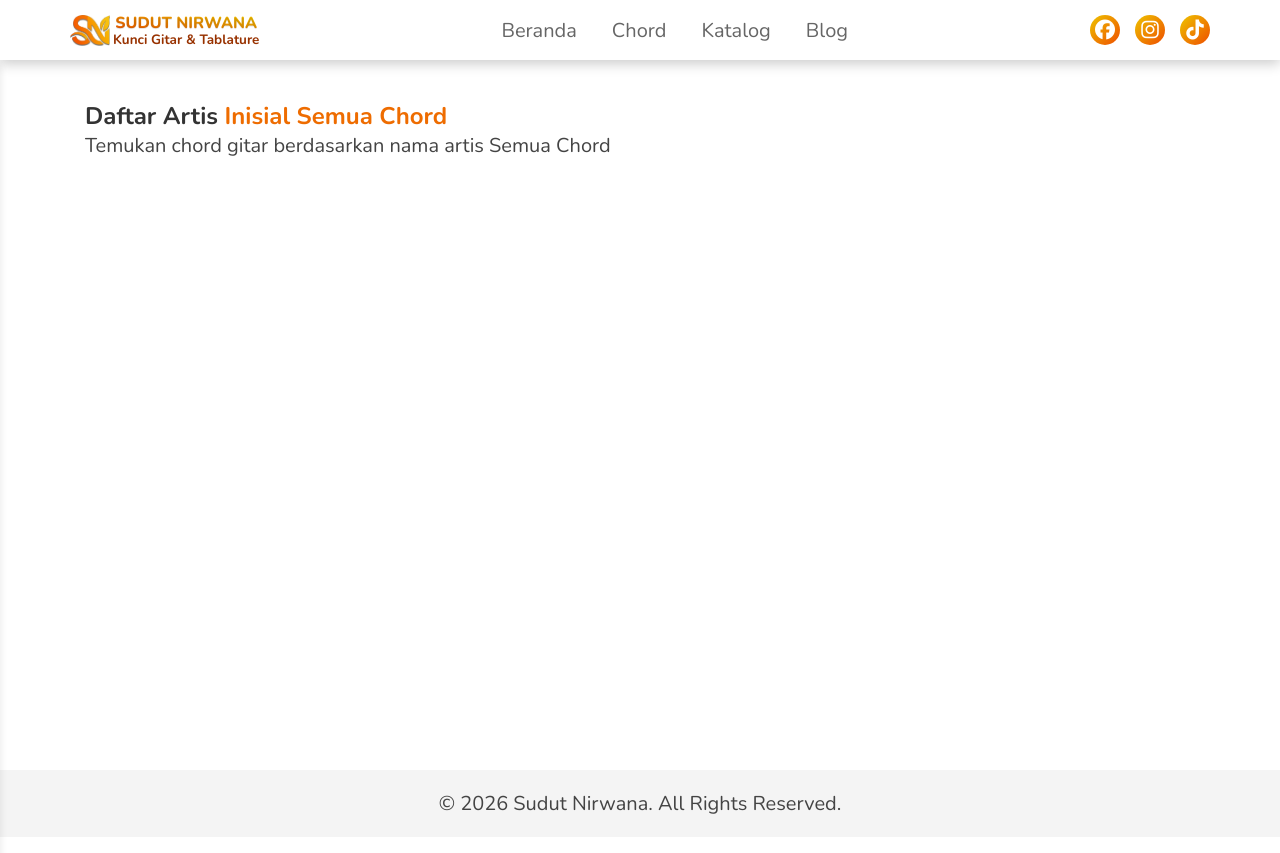
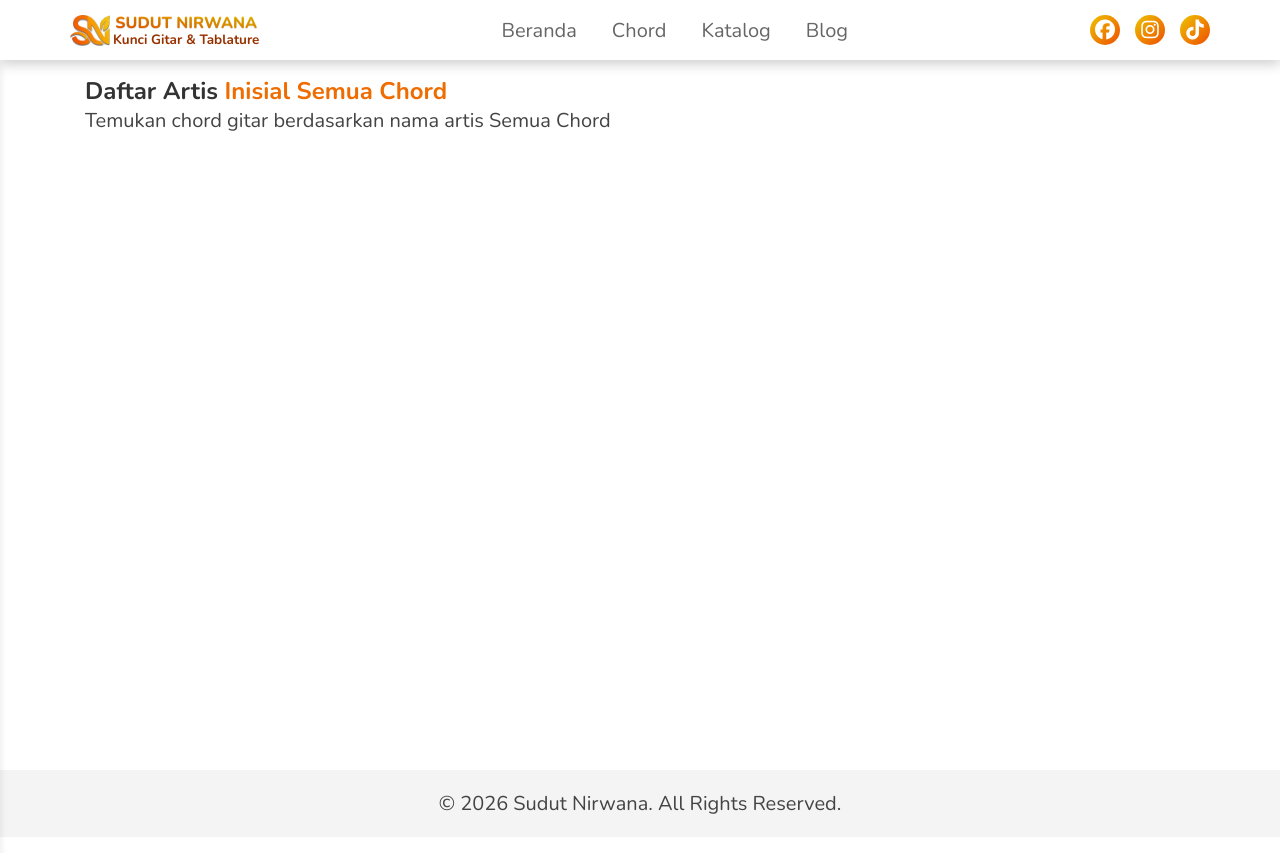
Before and after one commit to sudut-nirwana/sudut-nirwana-main, a Jekyll site: the page built from chord.md, in a window 1280 px wide. Shown: the top 853 px of the page. Built offline with Jekyll 4.4.1, drawn with Linux system fonts in a browser that asks for light colours.

Commit message:
Update alfabet.css

```diff
--- a/assets/css/alfabet.css
+++ b/assets/css/alfabet.css
@@ -1,6 +1,6 @@
 /* 1. Container Utama - Menghindari Header Tenggelam */
 .alphabet-page-content {
-    padding-top: 100px !important; /* Ditambah agar tidak tertutup header */
+    padding-top: 75px !important; /* Ditambah agar tidak tertutup header */
     padding-bottom: 40px;
     min-height: 80vh;
     width: 100%;
```
